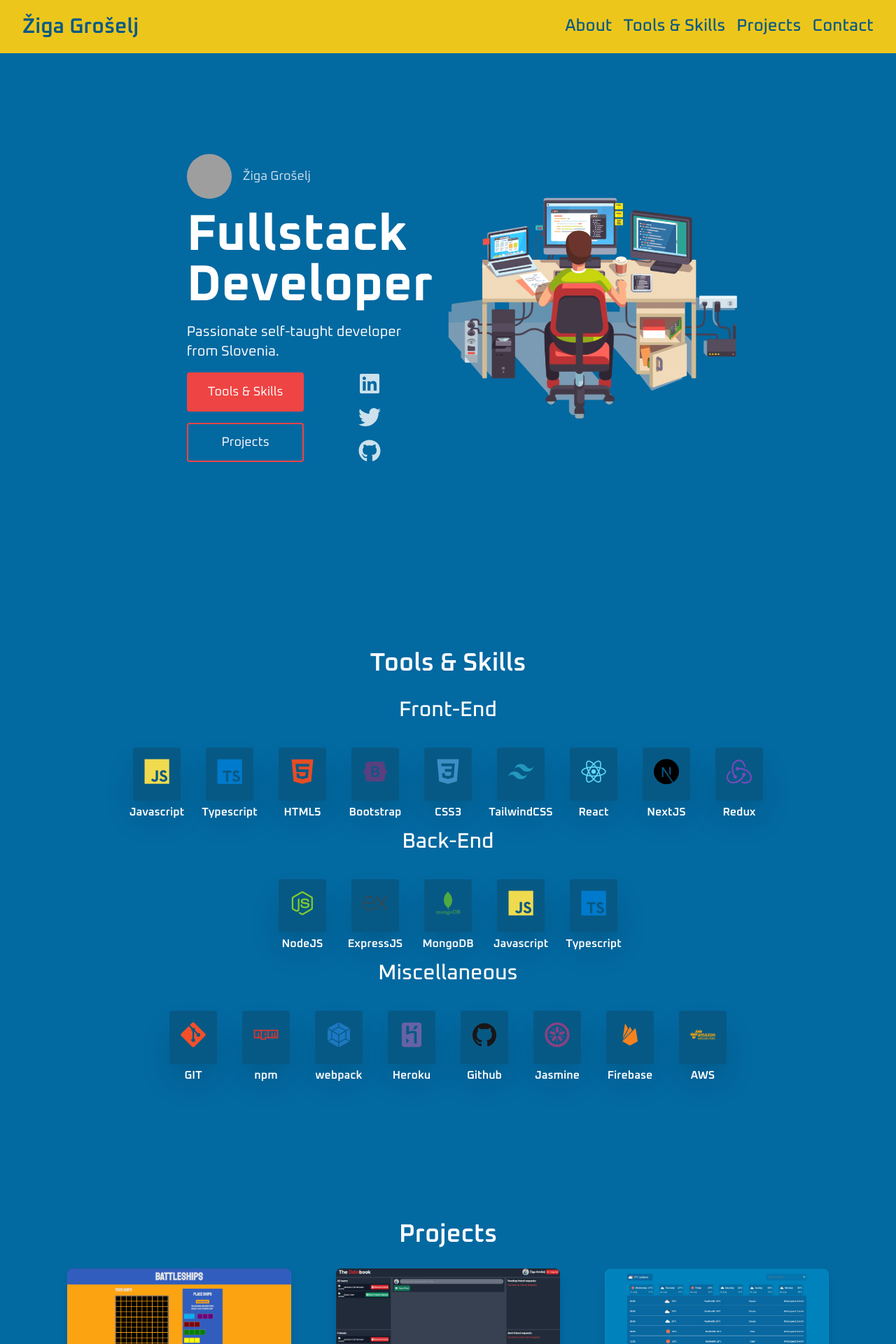
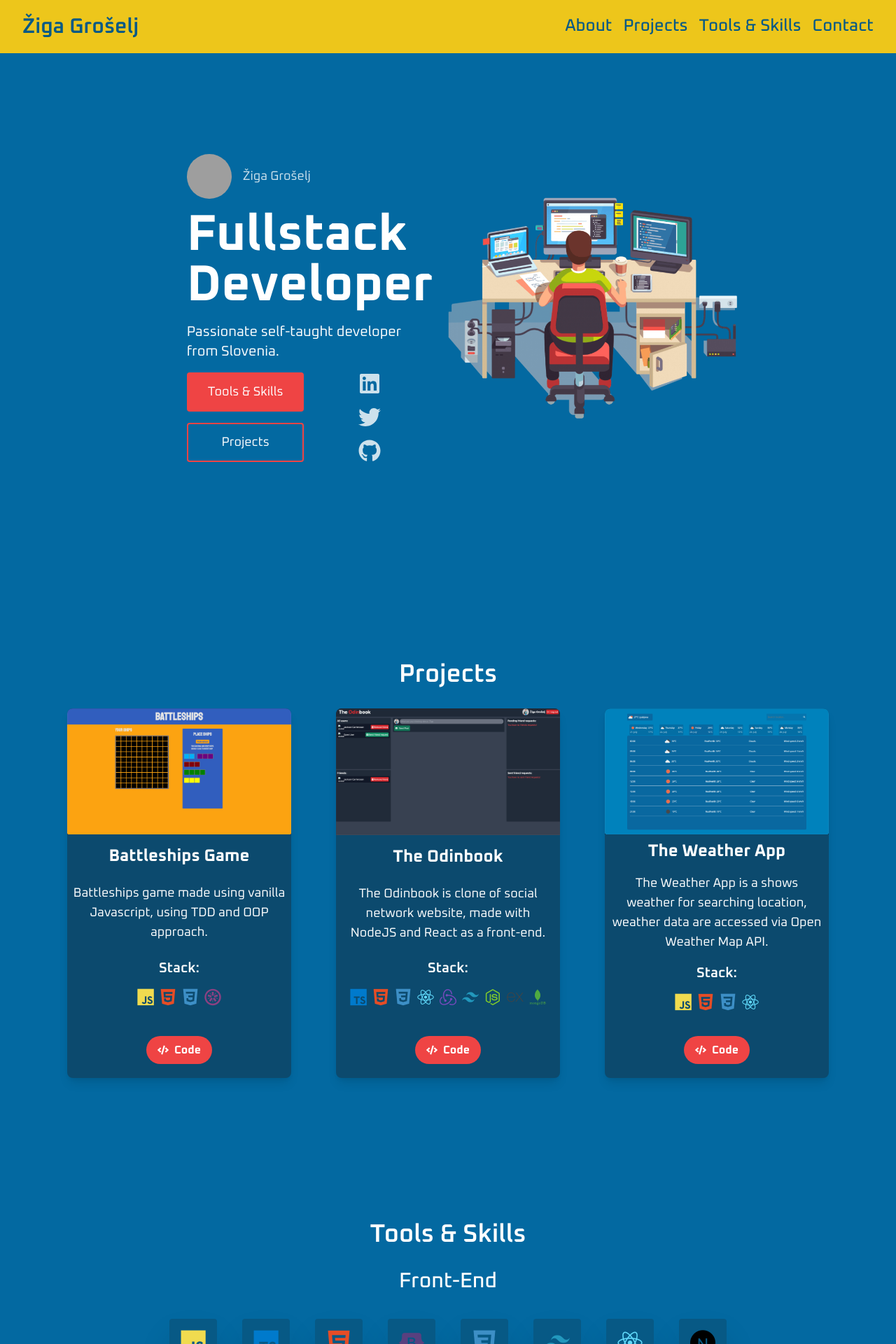
Before and after one commit to polhek/portfolio-page, a Next.js app: page / in a window 1280 px wide. Shown: the top 1920 px of the page at 70% size. Built offline with nearby package versions, Linux system fonts and the light colour scheme; grey boxes are pictures that could not be loaded.

Commit message:
content fix

```diff
--- a/components/Navbar.js
+++ b/components/Navbar.js
@@ -47,17 +47,6 @@ const Navbar = () => {
           >
             About
           </Link>
-          <Link
-            to="tools"
-            activeClass="active"
-            spy={true}
-            smooth={true}
-            duration={500}
-            className=" text-2xl
-            border-b-2 border-transparent  cursor-pointer"
-          >
-            Tools & Skills
-          </Link>
 
           <Link
             to="projects"
@@ -69,6 +58,17 @@ const Navbar = () => {
             border-b-2 border-transparent  cursor-pointer"
           >
             Projects
+          </Link>
+          <Link
+            to="tools"
+            activeClass="active"
+            spy={true}
+            smooth={true}
+            duration={500}
+            className=" text-2xl
+            border-b-2 border-transparent  cursor-pointer"
+          >
+            Tools & Skills
           </Link>
           <Link
             to="contacts"
--- a/pages/index.js
+++ b/pages/index.js
@@ -8,8 +8,8 @@ export default function Home() {
   return (
     <>
       <ShortBio />
+      <Projects />
       <Tools />
-      <Projects />
       <Contacts />
     </>
   );
--- a/public/content.js
+++ b/public/content.js
@@ -31,10 +31,10 @@ const frontend = [
     name: 'NextJS',
     devIcon: 'devicon-nextjs-plain colored',
   },
-  {
-    name: 'Redux',
-    devIcon: 'devicon-redux-original colored',
-  },
+  // {
+  //   name: 'Redux',
+  //   devIcon: 'devicon-redux-original colored',
+  // },
 ];
 
 const backend = [
@@ -69,14 +69,14 @@ const miscellaneous = [
     name: 'npm',
     devIcon: 'devicon-npm-original-wordmark colored',
   },
-  {
-    name: 'webpack',
-    devIcon: 'devicon-webpack-plain colored',
-  },
-  {
-    name: 'Heroku',
-    devIcon: 'devicon-heroku-plain colored',
-  },
+  // {
+  //   name: 'webpack',
+  //   devIcon: 'devicon-webpack-plain colored',
+  // },
+  // {
+  //   name: 'Heroku',
+  //   devIcon: 'devicon-heroku-plain colored',
+  // },
   {
     name: 'Github',
     devIcon: 'devicon-github-original colored',
@@ -85,14 +85,14 @@ const miscellaneous = [
     name: 'Jasmine',
     devIcon: 'devicon-jasmine-plain colored',
   },
-  {
-    name: 'Firebase',
-    devIcon: 'devicon-firebase-plain colored',
-  },
-  {
-    name: 'AWS',
-    devIcon: 'devicon-amazonwebservices-plain-wordmark colored',
-  },
+  // {
+  //   name: 'Firebase',
+  //   devIcon: 'devicon-firebase-plain colored',
+  // },
+  // {
+  //   name: 'AWS',
+  //   devIcon: 'devicon-amazonwebservices-plain-wordmark colored',
+  // },
 ];
 
 export { frontend, backend, miscellaneous };
```
